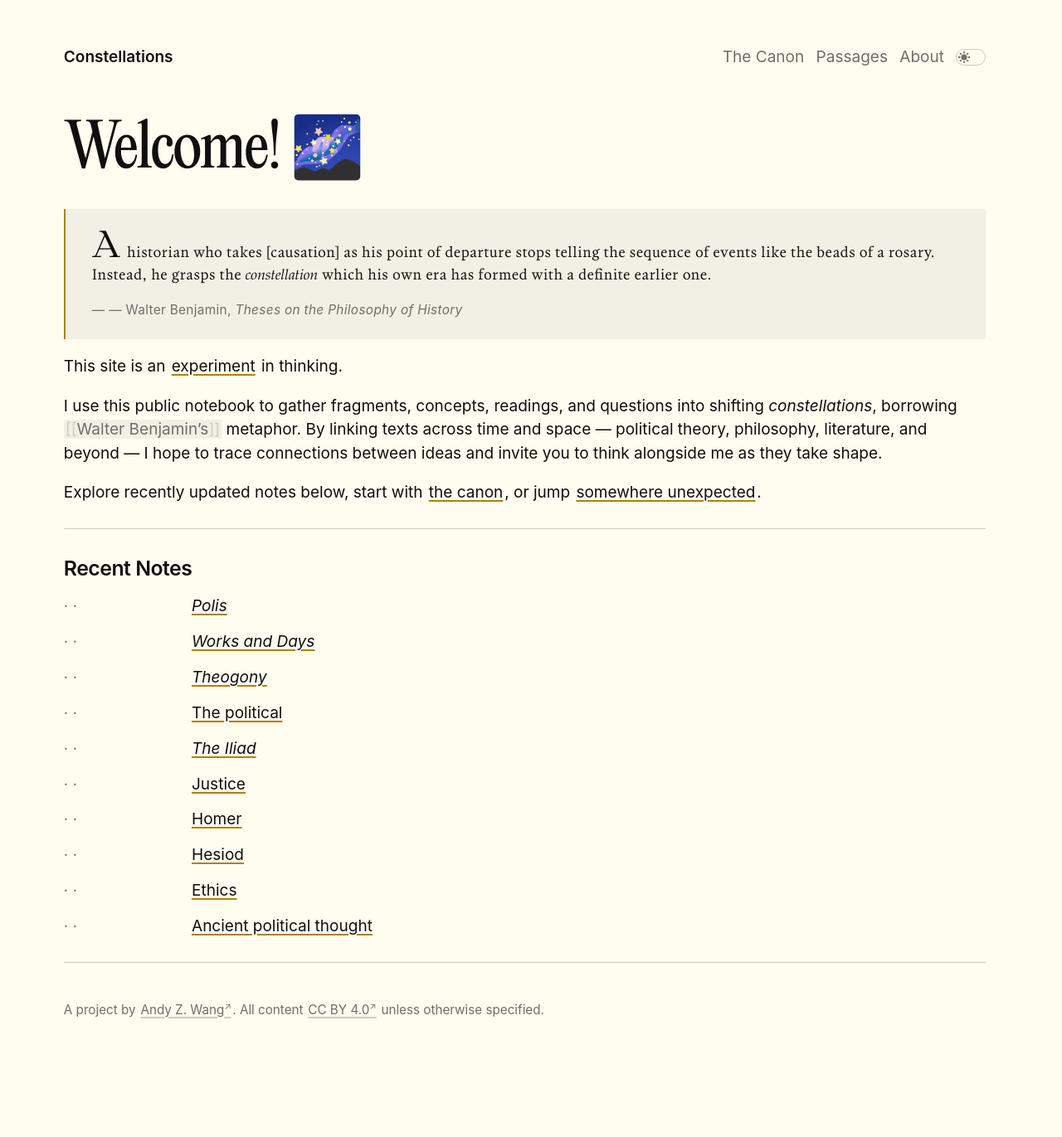
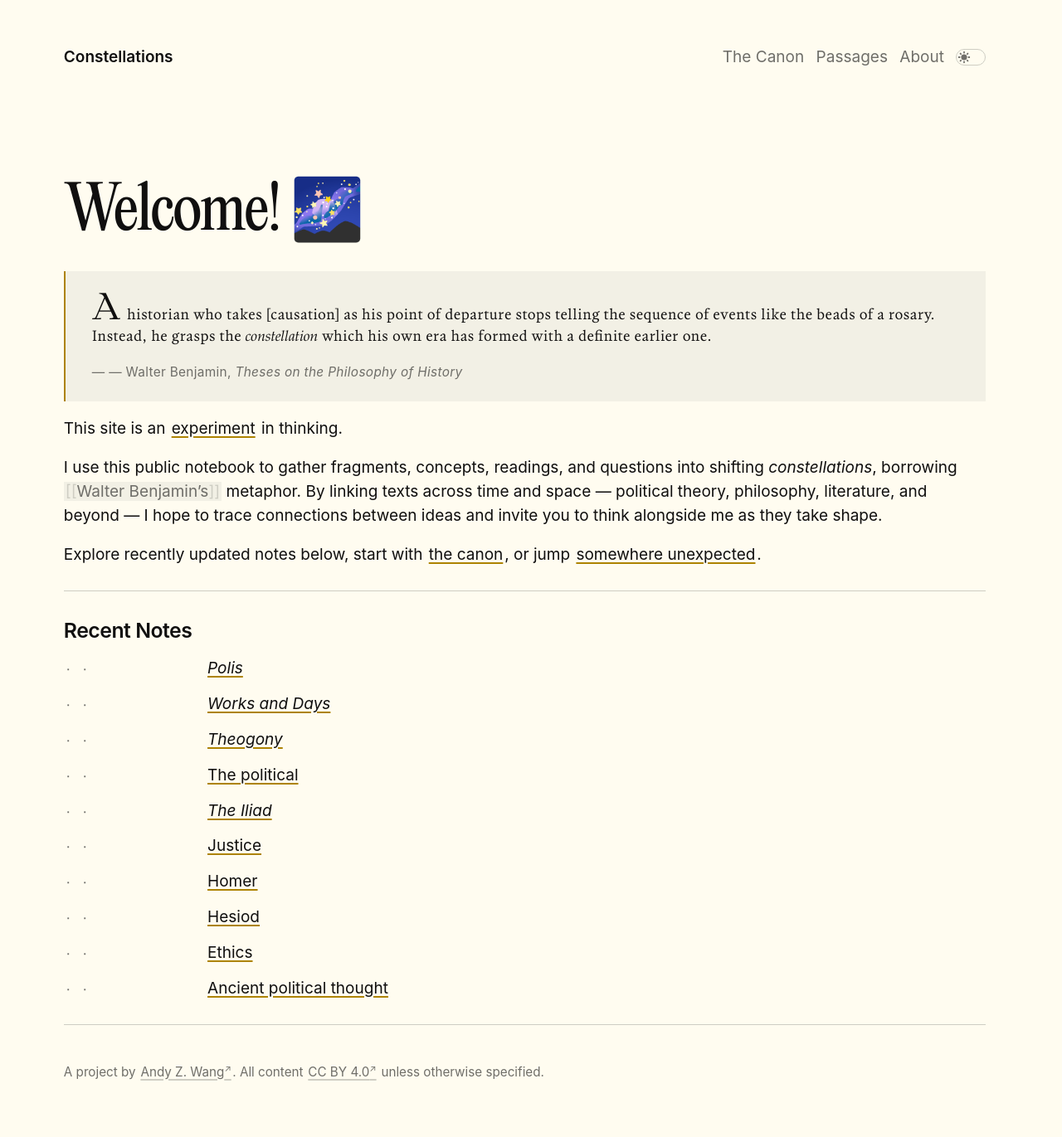
Before and after one commit to andyzwang/notes, a Jekyll site: the page built from _pages/index.md, in a window 1280 px wide. Shown: the whole page at 83% size. Built offline with Jekyll 4.4.1, drawn with Linux system fonts in a browser that asks for light colours; some web fonts are replaced; before the commit the page ends 1296 px from its top, so only the background shows below that.

Commit message:
Change to mono font

```diff
--- a/_sass/_home.scss
+++ b/_sass/_home.scss
@@ -1,3 +1,5 @@
+@use "variables" as *;
+
 .recent-notes {
   display: flex;
   flex-direction: column;
@@ -7,17 +9,30 @@
 
 .recent-note {
   display: grid;
-  grid-template-columns: 8em auto;
+  grid-template-columns: 9em auto;
   align-items: baseline;
 }
 
 .recent-note-date {
   font-size: 0.95em;
   color: var(--color-subtext);
-  letter-spacing: 0.02em;
+  letter-spacing: -0.05em;
+  font-family: $font-mono !important;
 }
 
 .recent-note a {
   justify-self: start;
   width: fit-content;
+  font-family: $font-body !important;
 }
+
+// The home page has no hero; lift its first heading to the same top offset the
+// hero (.note-splash + .note-splash-headline) gives other pages, so both page
+// types start their first line at the same height.
+.page-home > :first-child {
+  margin-top: calc(#{$hero-top} + #{$hero-headline-gap});
+
+  @media (max-width: 900px) {
+    margin-top: calc(#{$hero-top-sm} + #{$hero-headline-gap});
+  }
+}
```
